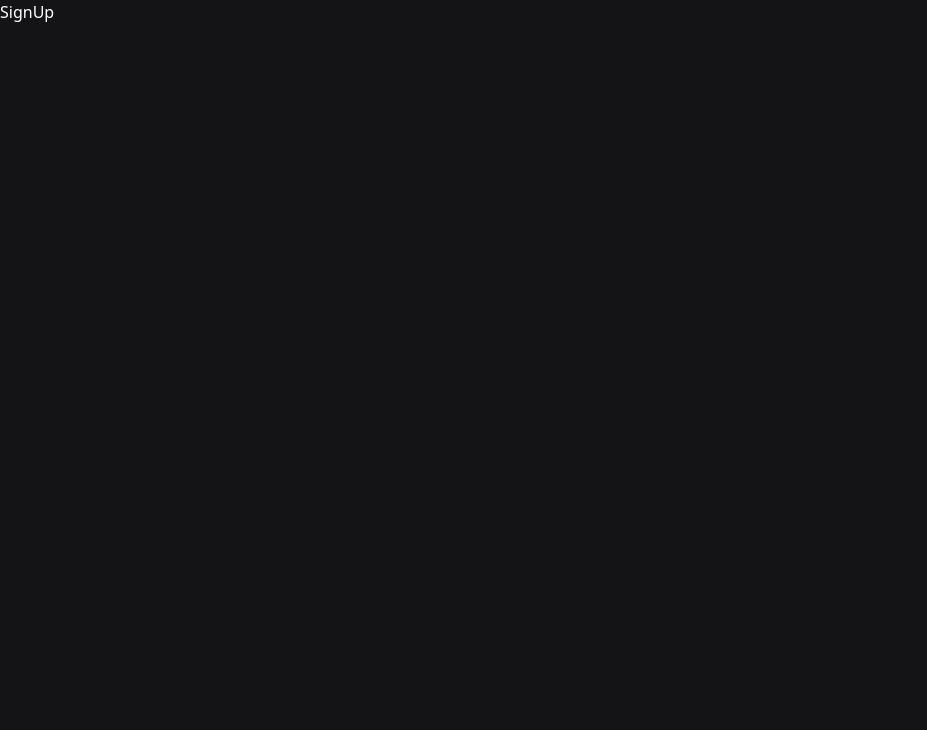
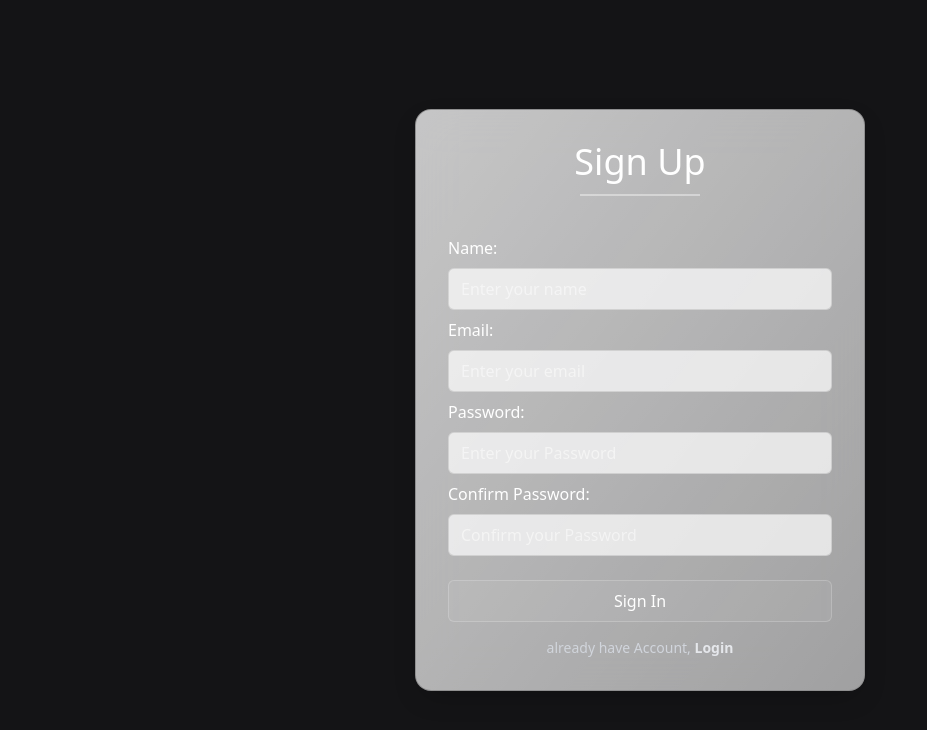
Before and after one commit to Shakiqurrahman/Clients-Management, a React (Vite) app: page /sign-up in a window 1280 px wide. Shown: the top 730 px of the page, without its empty margins (0-927 px from the left). Built offline with nearby package versions, Linux system fonts and the light colour scheme.

Commit message:
sign up page created

```diff
--- a/src/pages/SignUp.tsx
+++ b/src/pages/SignUp.tsx
@@ -1,5 +1,72 @@
+import { Link } from "react-router";
+import GlassCard from "../components/GlassCard";
+
 const SignUp = () => {
-    return <div>SignUp</div>;
+    return (
+        <div className="flex justify-center items-center h-screen">
+            <GlassCard className="w-full md:w-[450px] m-4">
+                <h1 className="text-2xl md:text-4xl text-center">Sign Up</h1>
+                <div className="bg-white/40 h-0.5 w-[100px] md:w-[120px] mt-3 mx-auto"></div>
+                <form className="space-y-2 mt-5 md:mt-10">
+                    <div>
+                        <label htmlFor="username">Name:</label>
+                        <input
+                            type="name"
+                            id="name"
+                            name="name"
+                            className="mt-2 w-full px-3 py-2 rounded-md border border-black/10 dark:border-white/10 bg-white/70 dark:bg-white/5 outline-0"
+                            placeholder="Enter your name"
+                        />
+                    </div>
+                    <div>
+                        <label htmlFor="username">Email:</label>
+                        <input
+                            type="email"
+                            id="email"
+                            name="email"
+                            className="mt-2 w-full px-3 py-2 rounded-md border border-black/10 dark:border-white/10 bg-white/70 dark:bg-white/5 outline-0"
+                            placeholder="Enter your email"
+                        />
+                    </div>
+                    <div>
+                        <label htmlFor="password">Password:</label>
+                        <input
+                            type="password"
+                            id="password"
+                            name="password"
+                            className="mt-2 w-full px-3 py-2 rounded-md border border-black/10 dark:border-white/10 bg-white/70 dark:bg-white/5 outline-0"
+                            placeholder="Enter your Password"
+                        />
+                    </div>
+                    <div>
+                        <label htmlFor="password">Confirm Password:</label>
+                        <input
+                            type="password"
+                            id="password"
+                            name="password"
+                            className="mt-2 w-full px-3 py-2 rounded-md border border-black/10 dark:border-white/10 bg-white/70 dark:bg-white/5 outline-0"
+                            placeholder="Confirm your Password"
+                        />
+                    </div>
+                    <button
+                        type="submit"
+                        className="px-10 py-2 border border-white/20 bg-white/5 rounded-md hover:bg-white/10 transition w-full mt-4 cursor-pointer"
+                    >
+                        Sign In
+                    </button>
+                </form>
+                <span className="mt-4 block text-center text-sm text-gray-300">
+                    already have Account,{" "}
+                    <Link
+                        to={"/login"}
+                        className="font-semibold text-gray-200 hover:underline"
+                    >
+                        Login
+                    </Link>
+                </span>
+            </GlassCard>
+        </div>
+    );
 };
 
 export default SignUp;
```
Also changed, not shown: vercel.json (added).
